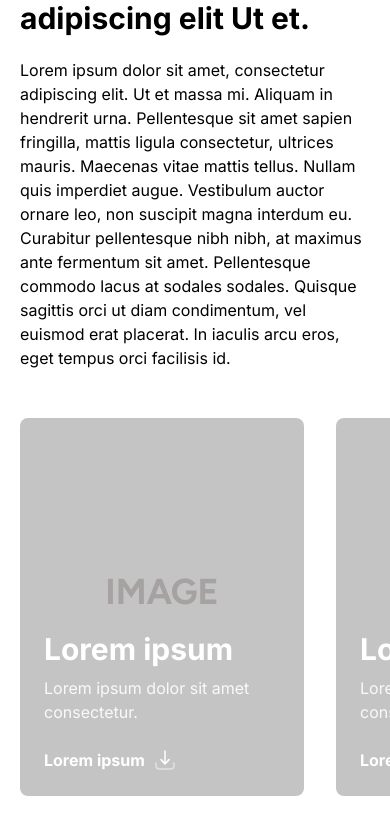
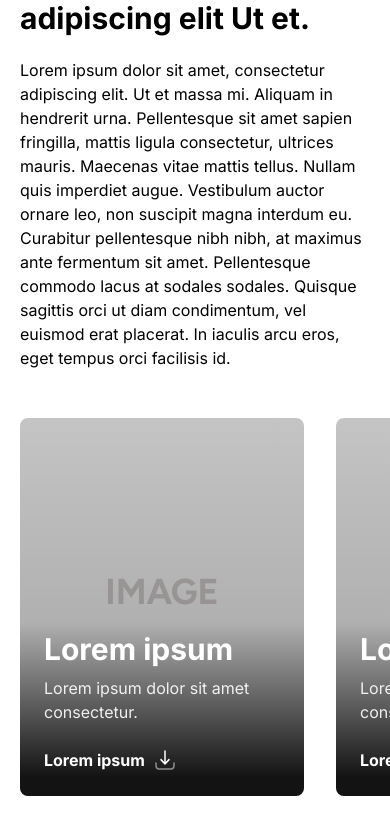
Before and after one commit to cadelme/mindata-challenge, an Angular app: page / in a window 390 px wide. Shown: the part 3329-4163 px from the top of the page. Built offline with nearby package versions, Linux system fonts and the light colour scheme.

Commit message:
complete mobile-first and UI utilities

```diff
--- a/src/styles.css
+++ b/src/styles.css
@@ -1,4 +1,4 @@
-/* You can add global styles to this file, and also import other style files */
+/* Import other style files */
 
 @import url('https://fonts.googleapis.com/css2?family=Inter:wght@400;700&family=Material+Symbols+Outlined:opsz,wght,FILL,GRAD@20,400,0,0');
 
@@ -25,3 +25,22 @@
   --color-gray-placeholder: #bdbdbd;
   --color-gray-bg-card: #c4c4c4;
 }
+
+/* Card background dark gradient */
+.bg-gradient-card-bottom {
+  background: linear-gradient(
+    180deg,
+    rgba(0, 0, 0, 0) 0%,
+    rgba(0, 0, 0, 0.1) 54%,
+    rgba(0, 0, 0, 0.9) 95%
+  );
+}
+
+/* Hide scrollbar in the carousel */
+.no-scrollbar::-webkit-scrollbar {
+  display: none;
+}
+.no-scrollbar {
+  -ms-overflow-style: none;
+  scrollbar-width: none;
+}
```
